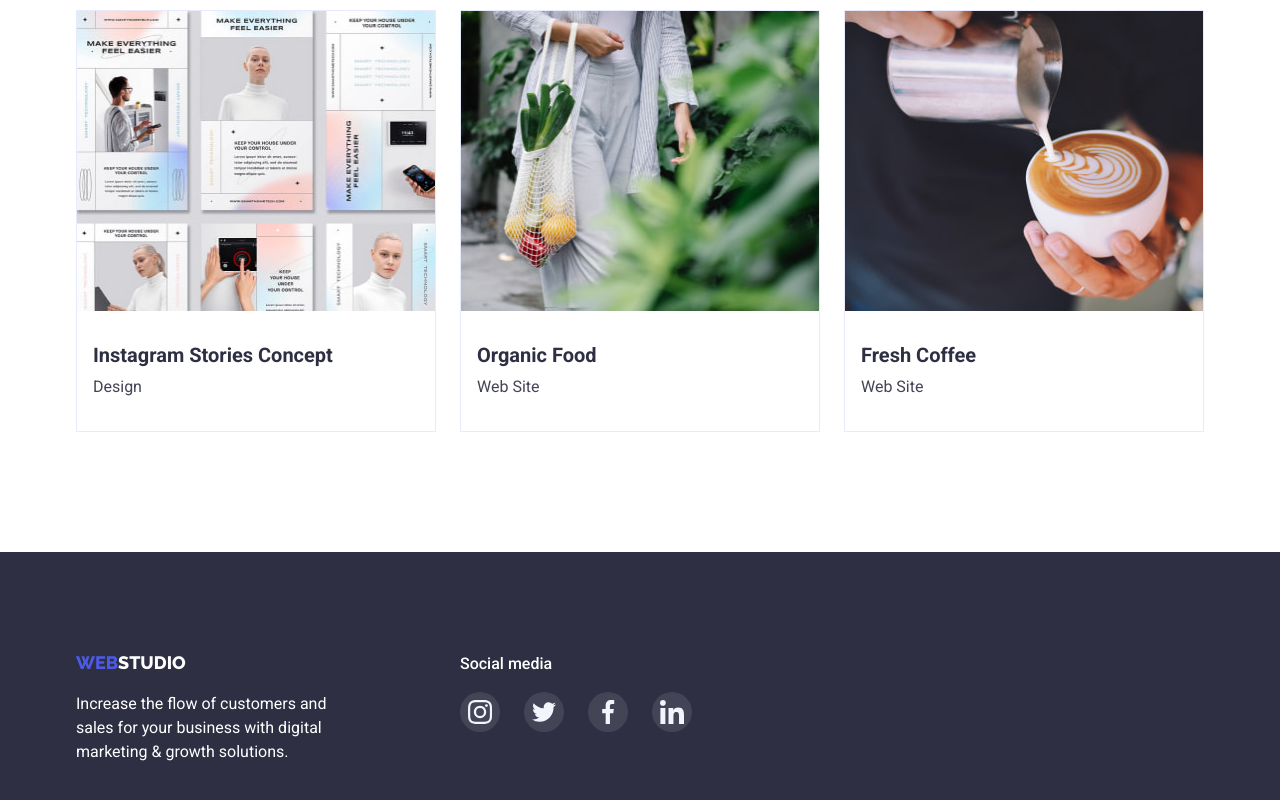
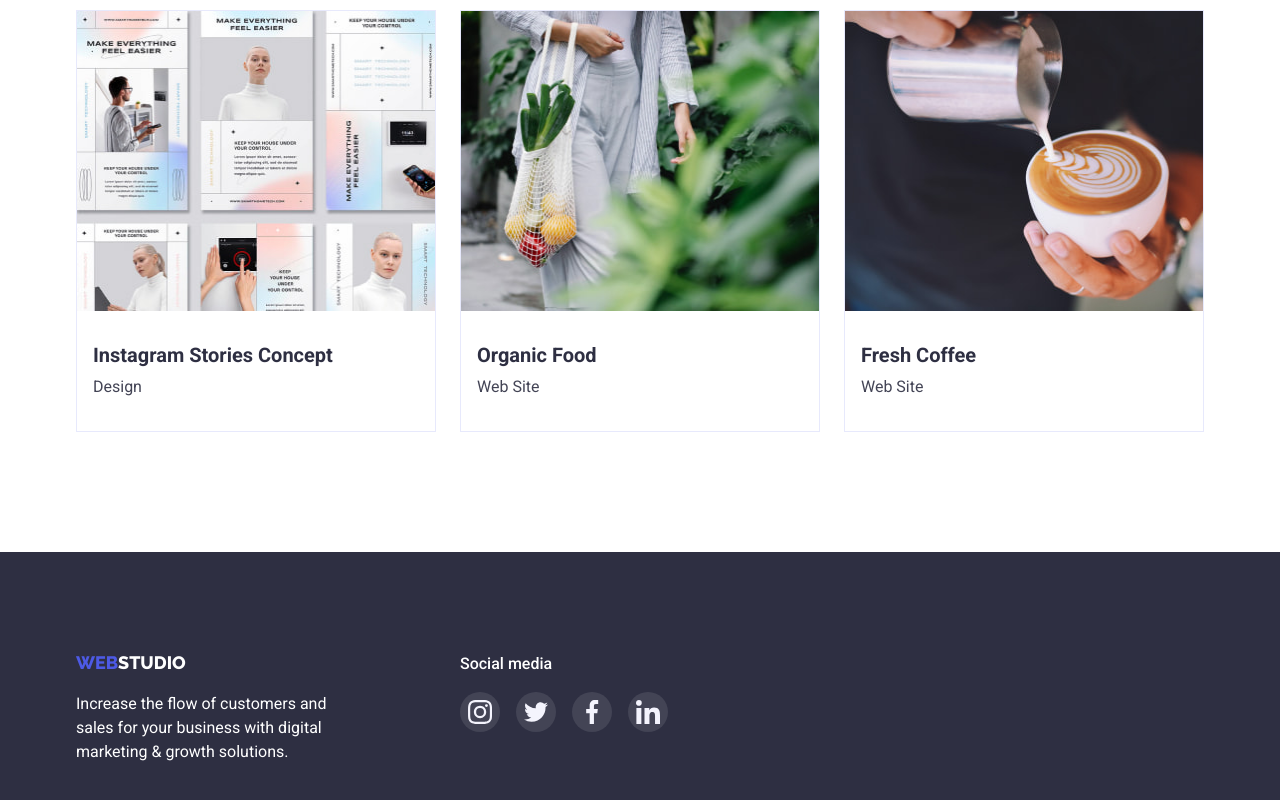
Before and after one commit to Br0kEnM1Nd-Git/Br0kEnM1Nd-Git.github.io, a plain HTML site: page goit-markup-hw-04/portfolio.html in a window 1280 px wide. Shown: the part 1218-2018 px from the top of the page. Drawn offline with nearby package versions, Linux system fonts and the light colour scheme.

Commit message:
Update portfolio.html

```diff
--- a/goit-markup-hw-04/portfolio.html
+++ b/goit-markup-hw-04/portfolio.html
@@ -231,7 +231,7 @@
           </div>
           <div class="footer-socials">
             <p class="f-text">Social media</p>
-            <ul class="socials">
+            <ul class="f-socials">
               <li class="socials-item">
                 <a href="" class="f-socials-link">
                   <svg class="f-socials-icon">
```
